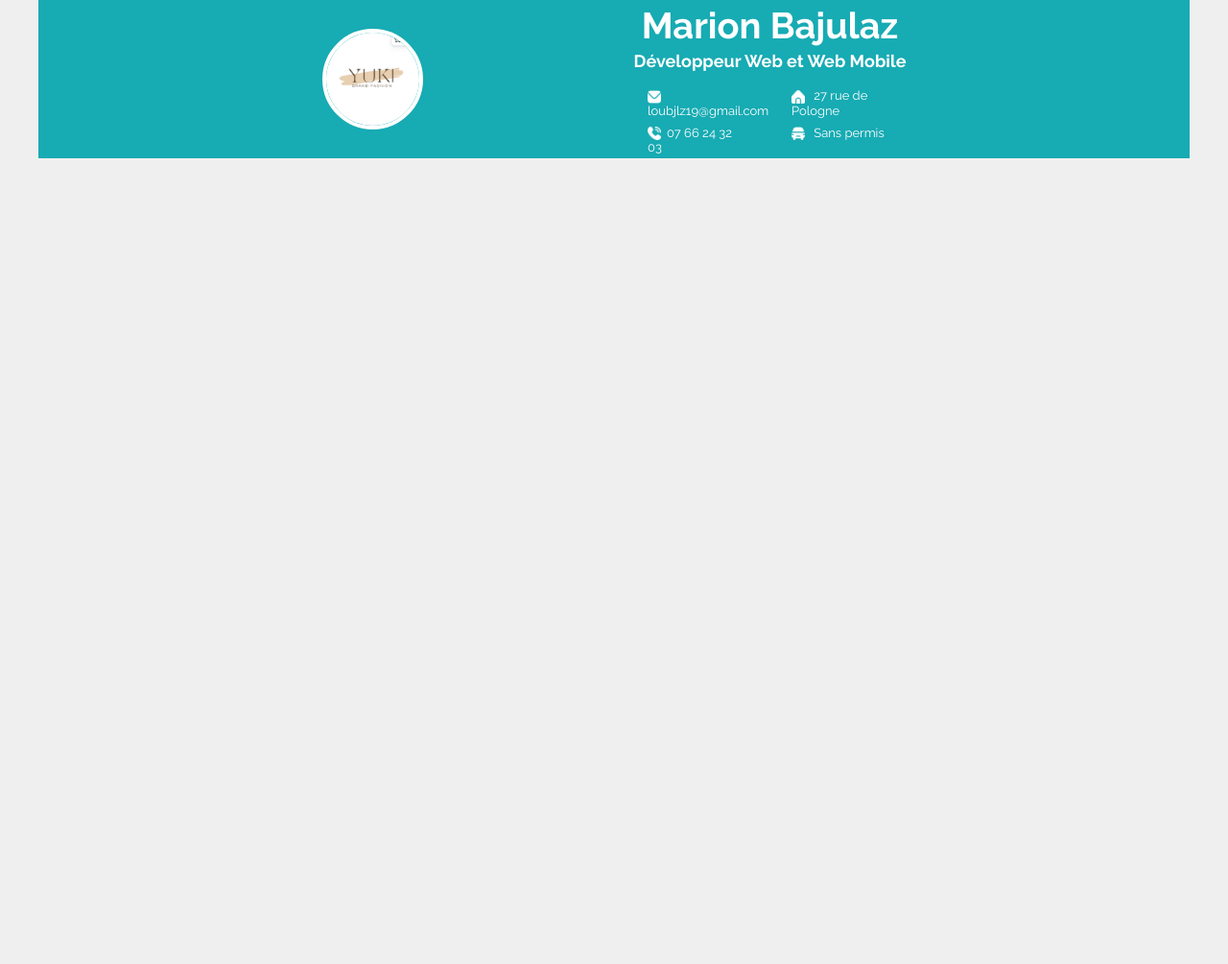
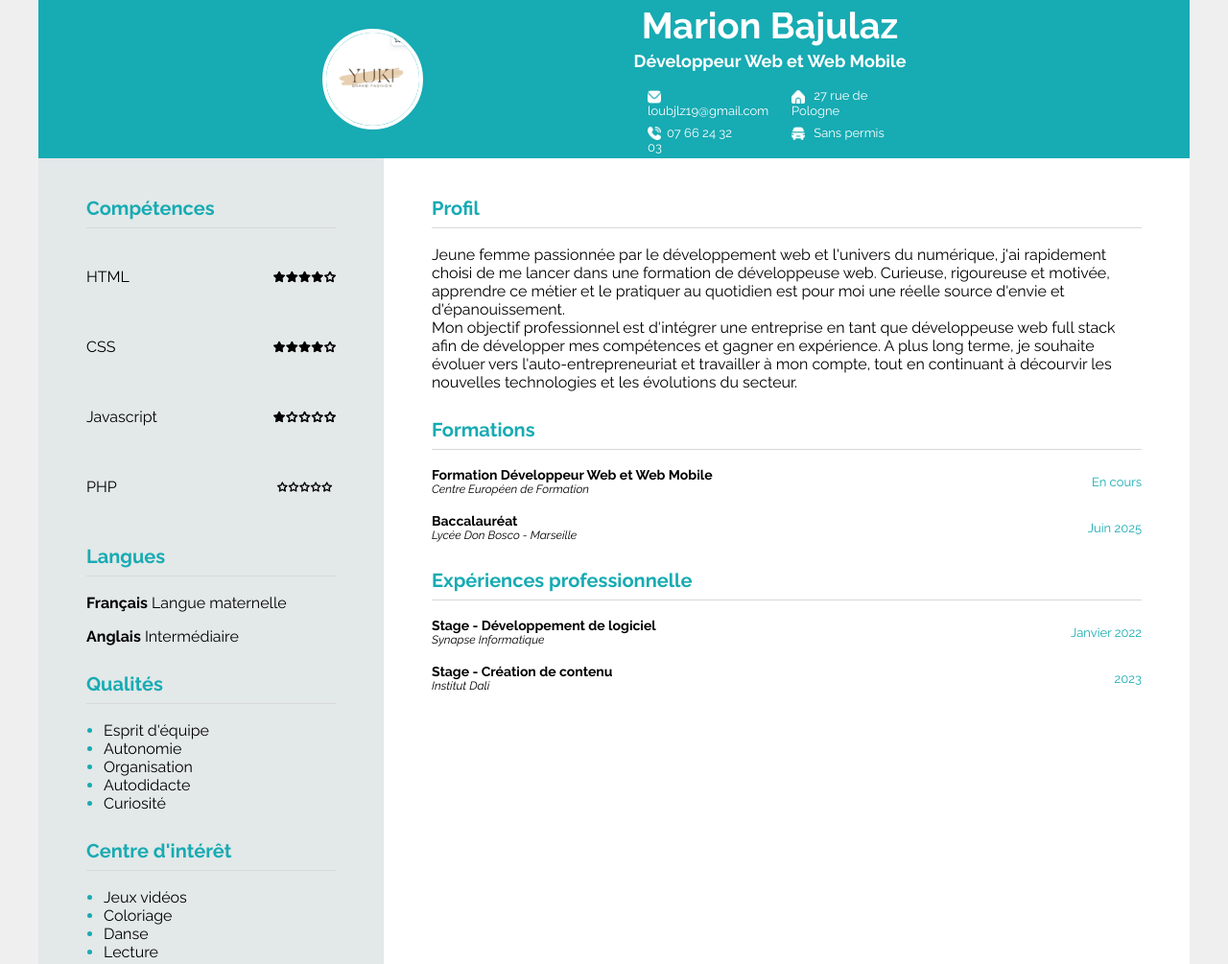
Before and after one commit to loubjlz19/Devoir-Bilan-Marion-Bajulaz, a plain HTML site: page index.html in a window 1280 px wide. Shown: the top 1005 px of the page at 96% size. Before the commit the page ends 800 px from the top, so only its background shows below. Drawn offline with Linux system fonts and the light colour scheme.

Commit message:
Corps de la page fait

```diff
--- a/index.html
+++ b/index.html
@@ -13,6 +13,7 @@
     100;0,300;0,400;0,700;0,900;1,100;1,300;1,400;1,700;1,900&family=Raleway:ital,wght@0,100..900;1,100..900&family=Roboto:ital,wght@0,100..900;1,100..900&display=swap" rel="stylesheet">
     <title>CV - Marion Bajulaz</title>
     <link rel="stylesheet" href="pages/css/style.css">
+    <link rel="icon" href="pages/images/icones/cv.png">
 </head>
 
 <body>
@@ -36,7 +37,113 @@
     </div>
     </header>
 
-    <main>
+    <main class="contenu">
+        <aside class="colonne-gauche">
+            <section>
+                <h3>Compétences</h3>
+                    <div class="ligne-competence">
+                        <p>HTML</p>
+                        <img class="etoiles" src="pages/images/icones/quatre-etoiles.png">
+                    </div>
+
+                    <div class="ligne-competence">
+                        <p>CSS</p>
+                        <img class="etoiles" src="pages/images/icones/quatre-etoiles.png">
+                    </div>
+
+                    <div class="ligne-competence">
+                        <p>Javascript</p>
+                        <img class="etoiles" src="pages/images/icones/une-etoiles.png">
+                    </div>
+
+                    <div class="ligne-competence">
+                        <p>PHP</p>
+                        <img class="etoiles" src="pages/images/icones/zero-etoiles.png">
+                    </div>
+            </section>
+
+            <section>
+                <h3>Langues</h3>
+                    <p><strong>Français</strong> Langue maternelle</p>
+                    <p><strong>Anglais</strong> Intermédiaire</p>
+            </section>
+
+            <section>
+                <h3>Qualités</h3>
+                    <ul>
+                        <li>Esprit d'équipe</li>
+                        <li>Autonomie</li>
+                        <li>Organisation</li>
+                        <li>Autodidacte</li>
+                        <li>Curiosité</li>
+                    </ul>
+            </section>
+
+            <section>
+                <h3>Centre d'intérêt</h3>
+                    <ul>
+                        <li>Jeux vidéos</li>
+                        <li>Coloriage</li>
+                        <li>Danse</li>
+                        <li>Lecture</li>
+                    </ul>
+            </section>
+        </aside>
+
+        <section class="colonne-droite">
+            <article>
+                <h3>Profil</h3>
+                    <p>
+                        Jeune femme passionnée par le développement web et l'univers du numérique, j'ai rapidement
+                        choisi de me lancer dans une formation de développeuse web. Curieuse, rigoureuse et motivée,
+                        apprendre ce métier et le pratiquer au quotidien est pour moi une réelle source d'envie et
+                        d'épanouissement.
+                        <br>
+                        Mon objectif professionnel est d'intégrer une entreprise en tant que développeuse web full
+                        stack afin de développer mes compétences et gagner en expérience. A plus long terme, je souhaite
+                        évoluer vers l'auto-entrepreneuriat et travailler à mon compte, tout en continuant à décourvir les
+                        nouvelles technologies et les évolutions du secteur.
+                    </p>
+            </article>
+
+            <article>
+                <h3>Formations</h3>
+                    <div class="ligne-cv">
+                        <div>
+                            <h4>Formation Développeur Web et Web Mobile</h4>
+                            <p>Centre Européen de Formation</p>
+                        </div>
+                        <span>En cours</span>
+                    </div>
+
+                    <div class="ligne-cv">
+                        <div>
+                            <h4>Baccalauréat</h4>
+                            <p>Lycée Don Bosco - Marseille</p>
+                        </div>
+                        <span>Juin 2025</span>
+                    </div>
+            </article>
+
+            <article>
+                <h3>Expériences professionnelle</h3>
+                    <div class="ligne-cv">
+                        <div>
+                            <h4>Stage - Développement de logiciel</h4>
+                            <p>Synapse Informatique</p>
+                        </div>
+                        <span>Janvier 2022</span>
+                    </div>
+
+                    <div class="ligne-cv">
+                        <div>
+                            <h4>Stage - Création de contenu</h4>
+                            <p>Institut Dali</p>
+                        </div>
+                        <span>2023</span>
+                    </div>
+            </article>
+        </section>
 
     </main>
 
--- a/pages/css/style.css
+++ b/pages/css/style.css
@@ -9,7 +9,7 @@ body {
 }
 
 h1,
-h2 {
+h2, h3 {
     margin: 0;
     font-family: "Raleway", sans-serif;
 }
@@ -96,3 +96,90 @@ header {
     vertical-align: middle;
     color:#efefef;
 }
+/*Contenu de la pge*/
+/* Contenu de la page */
+
+.contenu {
+    max-width: 1200px;
+    margin: 0 auto;
+    display: flex;
+    background-color: white;
+}
+
+.colonne-gauche {
+    width: 30%;
+    padding: 40px 50px;
+    background-color: #e3e8e8;
+}
+
+.colonne-droite {
+    width: 70%;
+    padding: 40px 50px;
+}
+
+section,
+article {
+    margin-bottom: 28px;
+}
+
+h3 {
+    color: #17abb3;
+    font-size: 20px;
+    font-weight: 700;
+    border-bottom: 1px solid #d8d8d8;
+    padding-bottom: 8px;
+    margin: 0 0 18px;
+}
+
+.ligne-competence,
+.ligne-cv {
+    display: flex;
+    justify-content: space-between;
+    align-items: center;
+    gap: 20px;
+}
+
+.ligne-competence {
+    margin-bottom: 8px;
+}
+
+.ligne-competence p,
+.ligne-cv p,
+.ligne-cv h4 {
+    margin: 0;
+}
+
+.etoiles {
+    width: 65px;
+    height: auto;
+    flex-shrink: 0;
+}
+
+.ligne-cv {
+    margin-bottom: 18px;
+}
+
+.ligne-cv h4 {
+    font-size: 14px;
+    font-weight: 700;
+}
+
+.ligne-cv p {
+    font-size: 12px;
+    font-style: italic;
+}
+
+.ligne-cv span {
+    color: #17abb3;
+    font-size: 13px;
+    white-space: nowrap;
+}
+
+ul {
+    padding-left: 18px;
+    margin: 0;
+}
+
+li::marker {
+    color: #17abb3;
+}
```
Also changed, not shown: pages/images/icones/cv.png (added), pages/images/icones/quatre-etoiles.png (added), pages/images/icones/trois-etoiles.png (added), pages/images/icones/une-etoiles.png (added), pages/images/icones/zero-etoiles.png (added).
